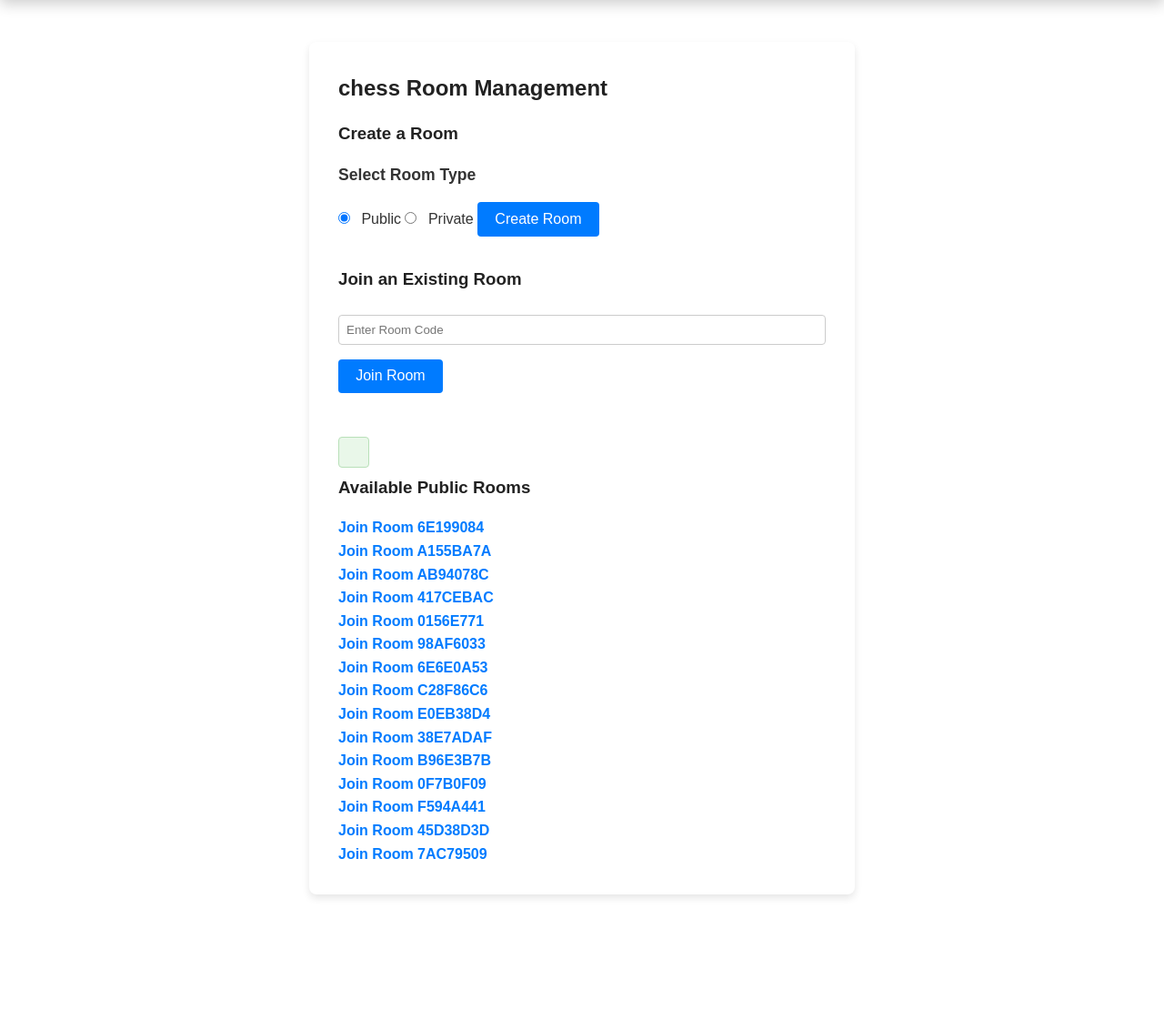
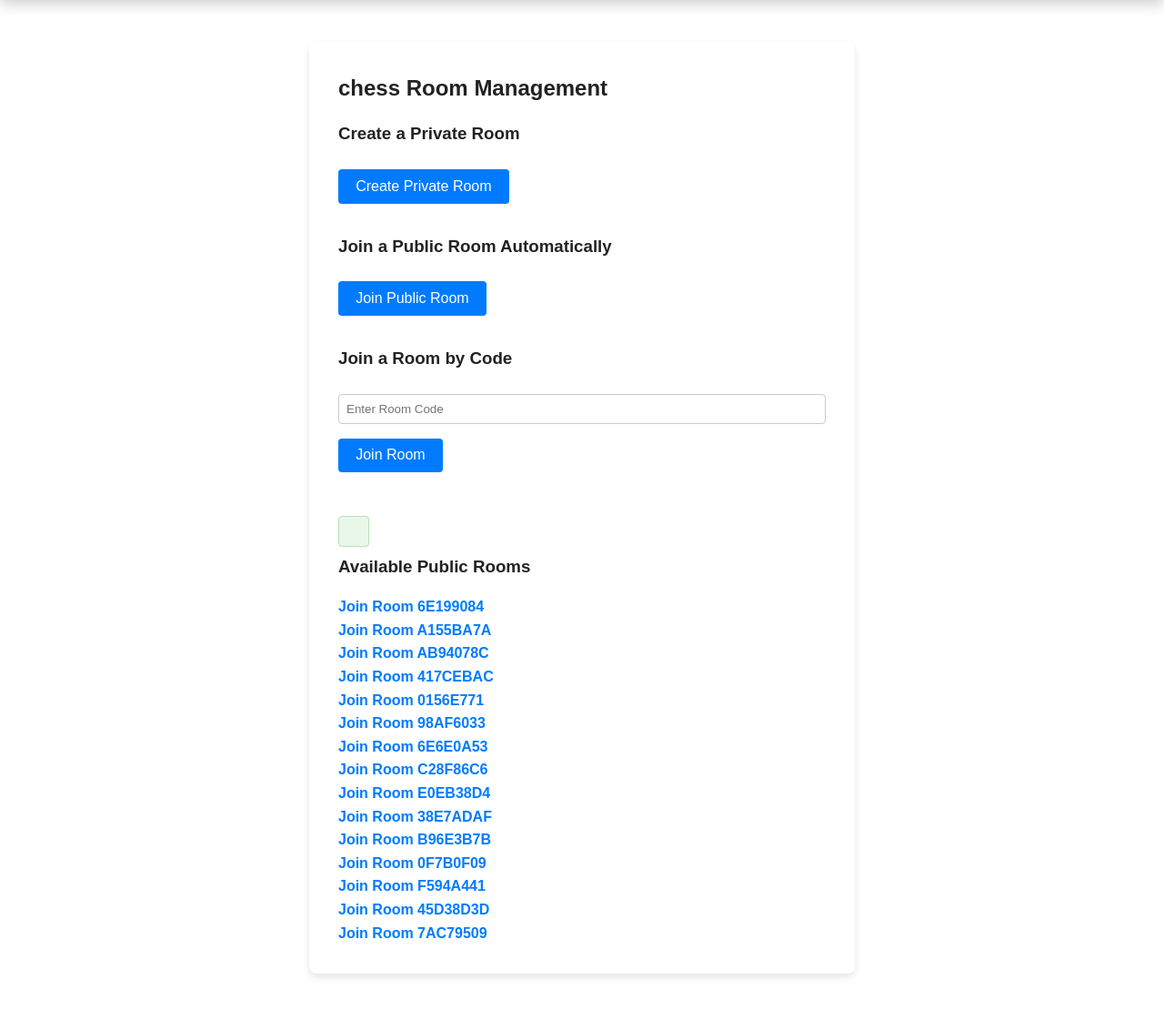
Before and after one commit to shrutiprasaddd/multiplayergame, a Django app: page /game_room/1/ in a window 1280 px wide. Shown: the part 112-1222 px from the top of the page at 91% size. Run offline with Django 5.2, Linux system fonts and the light colour scheme; data comes from the database, SQL or seed files in the repository.

Commit message:
Updated game templates and view logic

```diff
--- a/games/templates/games/chess.html
+++ b/games/templates/games/chess.html
@@ -124,9 +124,8 @@
             }
 
             setupWebSocket() {
-                const roomCode = prompt('Enter Room Code') || 'default';
+                const roomCode = "{{ game_room.room_code|escapejs }}";
                 this.socket = new WebSocket(`ws://127.0.0.1:8000/ws/game/${roomCode}/`);
-
                 this.socket.onopen = () => {
                     this.addMessage('Connected to server');
                     this.socket.send(JSON.stringify({ type: 'join' }));
--- a/games/templates/games/game_lobby.html
+++ b/games/templates/games/game_lobby.html
@@ -3,8 +3,10 @@
 {% block content %}
 {%load static%}
 <link rel="stylesheet" href="{% static 'css/games/lobby.css' %}">
+<br>
+<br>
 <h3>Room: {{ game_room.room_code }} - {{ game_room.game.name }}</h3>
-<p>Game Code: {{ game_code }}</p>
+
 
 <h4>Players in this Room:</h4>
 {% for player in players %}
--- a/games/templates/games/game_room.html
+++ b/games/templates/games/game_room.html
@@ -1,5 +1,4 @@
 {% extends 'games/index.html' %}
-
 {% block title %}Manage Room{% endblock %}
 {% load static %}
 {% block content %}
@@ -8,25 +7,24 @@
 <div class="room-container">
     <h2>{{ game.name }} Room Management</h2>
 
-    <!-- Create Room Form -->
-    <h3>Create a Room</h3>
-    <form method="POST" id="create-room-form">
+    <!-- Create Private Room Form -->
+    <h3>Create a Private Room</h3>
+    <form method="POST" id="create-private-room-form">
         {% csrf_token %}
-        <input type="hidden" name="action" value="create">
-
-        <h4>Select Room Type</h4>
-        <label>
-            <input type="radio" name="room_type" value="public" checked> Public
-        </label>
-        <label>
-            <input type="radio" name="room_type" value="private"> Private
-        </label>
-
-        <button type="submit" class="create-room-button">Create Room</button>
+        <input type="hidden" name="action" value="create_private_room">
+        <button type="submit" class="create-room-button">Create Private Room</button>
     </form>
 
-    <!-- Join Room Form -->
-    <h3>Join an Existing Room</h3>
+    <!-- Auto Join Room Form -->
+    <h3>Join a Public Room Automatically</h3>
+    <form method="POST" id="join-auto-room-form">
+        {% csrf_token %}
+        <input type="hidden" name="action" value="join_auto">
+        <button type="submit" class="join-room-button">Join Public Room</button>
+    </form>
+
+    <!-- Join Room by Code Form -->
+    <h3>Join a Room by Code</h3>
     <form method="POST" id="join-room-form">
         {% csrf_token %}
         <input type="hidden" name="action" value="join">
@@ -34,7 +32,7 @@
         <button type="submit" class="join-room-button">Join Room</button>
     </form>
 
-    <!-- Display Room Code or Information -->
+    <!-- Room Info Display -->
     <div id="room-info" style="margin-top: 1rem;"></div>
 
     <!-- Available Public Rooms -->
@@ -51,33 +49,28 @@
 </div>
 
 <script>
-document.getElementById('create-room-form').onsubmit = async function (e) {
-    e.preventDefault();
+async function submitForm(formId) {
+    event.preventDefault();
+    const form = document.getElementById(formId);
     const response = await fetch("", {
         method: "POST",
-        body: new FormData(this),
+        body: new FormData(form),
     });
     const data = await response.json();
     if (response.ok) {
-        document.getElementById('room-info').innerHTML = `<p>Room Created Successfully! Your Room Code is: <strong>${data.room_code}</strong></p>`;
-    } else {
-        alert(data.error || "An error occurred while creating the room.");
-    }
-};
-
-document.getElementById('join-room-form').onsubmit = async function (e) {
-    e.preventDefault();
-    const response = await fetch("", {
-        method: "POST",
-        body: new FormData(this),
-    });
-    const data = await response.json();
-    if (response.ok) {
-        window.location.href = `/game_lobby/${data.room_code}/${data.game_id}/`;
+        if (formId === 'create-private-room-form') {
+            document.getElementById('room-info').innerHTML = `<p>Private Room Created! Code: <strong>${data.room_code}</strong></p>`;
+        } else {
+            window.location.href = `/game_lobby/${data.room_code}/${data.game_id}/`;
+        }
     } else {
         alert(data.error || "An error occurred.");
     }
-};
+}
+
+document.getElementById('create-private-room-form').onsubmit = () => submitForm('create-private-room-form');
+document.getElementById('join-auto-room-form').onsubmit = () => submitForm('join-auto-room-form');
+document.getElementById('join-room-form').onsubmit = () => submitForm('join-room-form');
 </script>
 
 {% endblock %}
--- a/games/views.py
+++ b/games/views.py
@@ -84,11 +84,15 @@ def home(request):
 
 
 
+from django.utils.timezone import now, timedelta
+
+from django.utils.timezone import now, timedelta
+from django.db.models import Count
+import uuid
+from django.http import JsonResponse
 from django.shortcuts import render
-from django.http import JsonResponse
+from django.views.decorators.csrf import csrf_exempt
 from .models import Game, GameRoom
-from django.views.decorators.csrf import csrf_exempt
-import uuid
 
 @csrf_exempt
 def game_room_views(request, game_id):
@@ -100,38 +104,90 @@ def game_room_views(request, game_id):
     if request.method == 'POST':
         action = request.POST.get('action')
 
-        if action == 'create':
-            room_type = request.POST.get('room_type', 'public')  # Default to 'public'
+        if action == 'join_auto':
+            if game.slug == "chess":
+                # Find an available room with one player
+                room = GameRoom.objects.filter(game=game, is_active=True, is_private=False).annotate(
+                    player_count=Count('players')
+                ).filter(player_count=1).first()
 
-            # Create a new room with the selected visibility type
+                if room:
+                    room.players.add(request.user)
+                    room.is_started = True  # Start game when both players join
+                    room.save()
+                else:
+                    # Create a new room if no available room exists
+                    room = GameRoom.objects.create(
+                        game=game,
+                        created_by=request.user,
+                        room_code=str(uuid.uuid4())[:8].upper(),
+                        is_private=False
+                    )
+                    room.players.add(request.user)
+                    room.save()
+
+                return JsonResponse({'room_code': room.room_code, 'game_id': game_id})
+
+            elif game.slug == "snake":
+                # Find an available room with less than 99 players
+                room = GameRoom.objects.filter(game=game, is_active=True, is_private=False).annotate(
+                    player_count=Count('players')
+                ).filter(player_count__lt=99).first()
+
+                if not room:
+                    # Create a new room if all are full
+                    room = GameRoom.objects.create(
+                        game=game,
+                        created_by=request.user,
+                        room_code=str(uuid.uuid4())[:8].upper(),
+                        is_private=False
+                    )
+
+                room.players.add(request.user)
+                room.save()
+
+                return JsonResponse({'room_code': room.room_code, 'game_id': game_id})
+
+        elif action == 'create_private_room':
+            # Create a private room
             room = GameRoom.objects.create(
                 game=game,
                 created_by=request.user,
-                room_code=str(uuid.uuid4())[:8].upper(),  # Ensure the room code is uppercase
-                is_private=(room_type == 'private')
+                room_code=str(uuid.uuid4())[:8].upper(),
+                is_private=True
             )
-            room.players.add(request.user)  # Add the host as a player
+            room.players.add(request.user)
             room.save()
 
-            # Return JSON response with room code
-            return JsonResponse({'room_code': room.room_code})
+
+
+            return JsonResponse({'room_code': room.room_code, 'game_id': game_id, 'private': True})
 
         elif action == 'join':
-            room_code = request.POST.get('room_code', '').strip().upper()  # Normalize to uppercase
+            room_code = request.POST.get('room_code', '').strip().upper()
             try:
-                room = GameRoom.objects.get(room_code=room_code, game=game, is_active=True)
-                room.players.add(request.user)  # Add user to the room
+                room = GameRoom.objects.get(
+                    room_code=room_code,
+                    game=game,
+                    is_active=True
+                )
+                room.players.add(request.user)
                 room.save()
-                return JsonResponse({'room_code': room.room_code, 'game_id': game_id})
+                return JsonResponse({
+                    'room_code': room.room_code,
+                    'game_id': game_id
+                })
             except GameRoom.DoesNotExist:
-                return JsonResponse({'error': 'Invalid room code or room does not exist'}, status=400)
+                return JsonResponse({
+                    'error': 'Invalid room code or room does not exist'
+                }, status=400)
 
-    # For GET requests, fetch all active public rooms for the game
+    # Fetch all active public rooms
     public_rooms = GameRoom.objects.filter(game=game, is_active=True, is_private=False)
 
     return render(request, 'games/game_room.html', {
         'game': game,
-        'public_rooms': public_rooms  # Pass public rooms to the template
+        'public_rooms': public_rooms
     })
 
 
```
